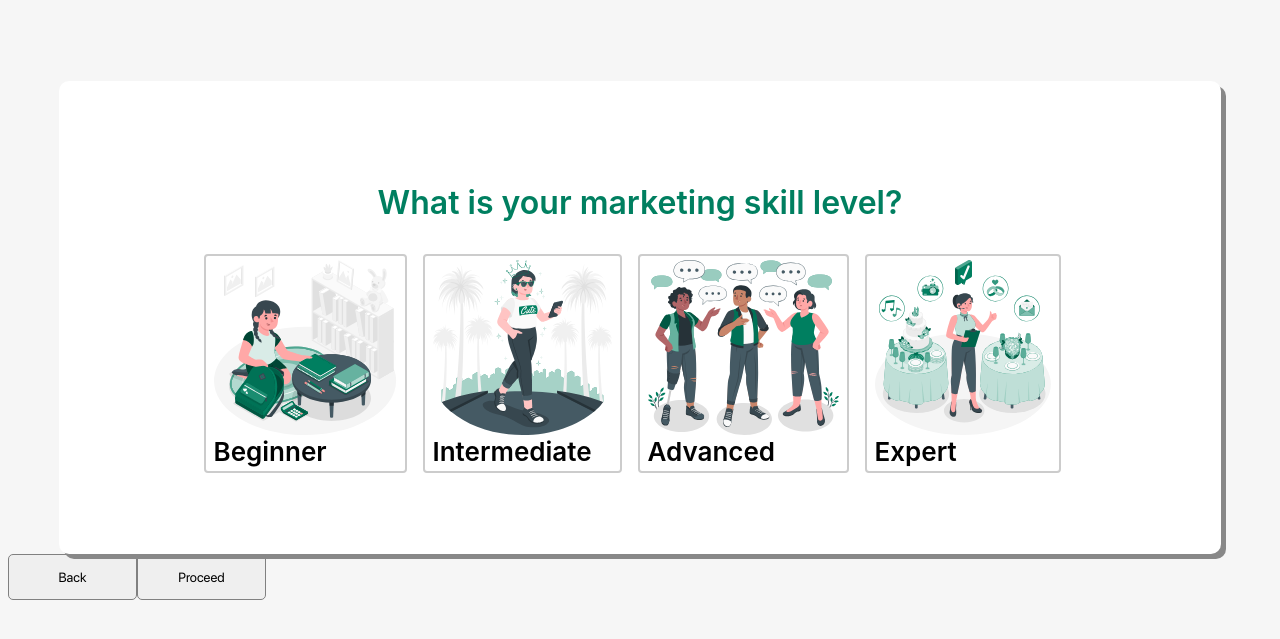
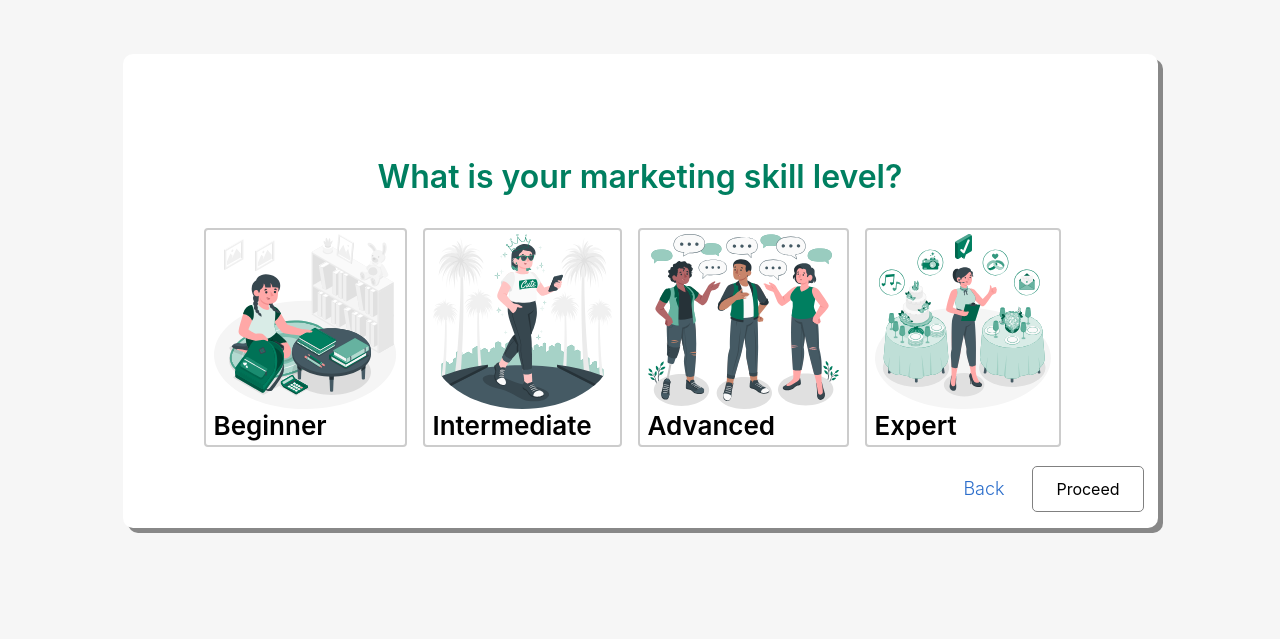
Before and after one commit to raquelpantin/Industry-Project-Shopify, a React (Create React App) app: page /marketing in a window 1280 px wide. Shown: the part 109-748 px from the top of the page. Built offline with nearby package versions, Linux system fonts and the light colour scheme.

Commit message:
moved buttons with absolute positioning

```diff
--- a/src/pages/Form/Form.js
+++ b/src/pages/Form/Form.js
@@ -5,6 +5,7 @@ import Page3 from "../page3";
 import Page4 from "../page4";
 import Page5 from "../page5";
 import Page6 from "../page6";
+import "./Form.scss";
 //all pages need imported here
 
 function Form() {
@@ -32,12 +33,13 @@ function Form() {
       <div className="form__container">
         <div className="form__page-contents"></div>
 
-        <div>{PageDisplay()}</div>
+        <div className="button-container">{PageDisplay()}</div>
         {page === 5 ? (
-          <button>View More Marketing Apps</button>
+          <button className="marketing">View More Marketing Apps</button>
         ) : (
           <>
             <button
+              className="back"
               onClick={() => {
                 setPage((currentPage) => currentPage - 1);
               }}
@@ -45,6 +47,7 @@ function Form() {
               Back
             </button>
             <button
+              className="proceed"
               disabled={page == 5}
               onClick={() => {
                 setPage((currentPage) => currentPage + 1);
--- /dev/null
+++ b/src/pages/Form/Form.scss
@@ -0,0 +1,40 @@
+@use "../../App.scss" as *;
+@use "../../partials/_colors.scss" as *;
+@use "../../partials/_fonts.scss" as *;
+@use "../../partials/_variables.scss" as *;
+@use "../../partials/_mixins.scss" as *;
+@use "../../partials/_function.scss" as *;
+
+.form {
+  position: relative;
+  display: flex;
+  align-items: center;
+  justify-content: center;
+}
+
+.back {
+  position: absolute;
+  bottom: 1rem;
+  right: 16rem;
+  color: #2c6ecb;
+  border: none;
+  background-color: transparent;
+  @include font;
+  font-size: 18px;
+  font-weight: 300;
+  width: 4rem;
+  cursor: pointer;
+}
+
+.proceed {
+  @include font;
+  font-size: 16px;
+  font-weight: 400;
+  border-radius: 5px;
+  background-color: white;
+  position: absolute;
+  bottom: 1rem;
+  right: 8rem;
+  width: 7rem;
+  cursor: pointer;
+}
```
